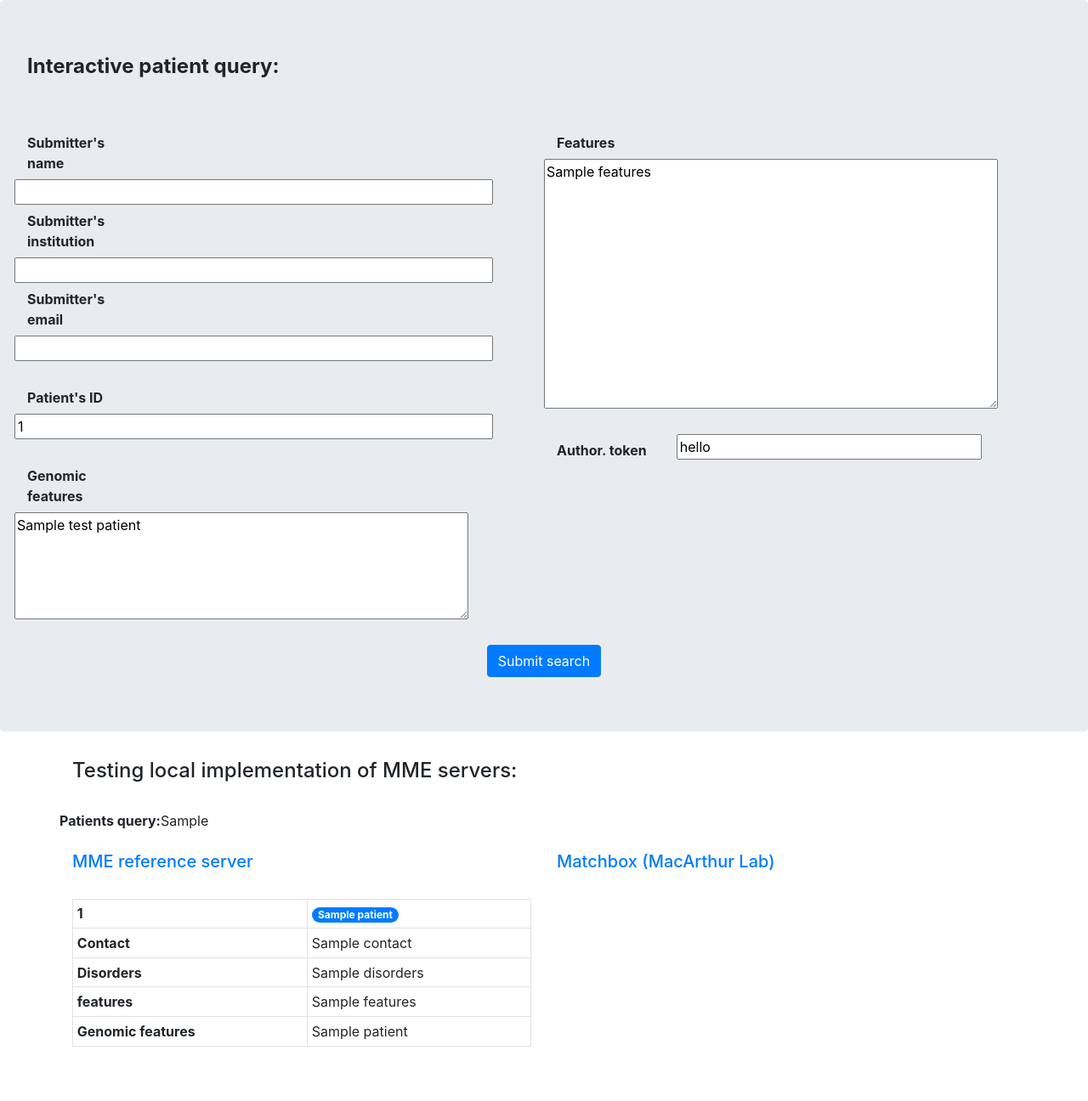
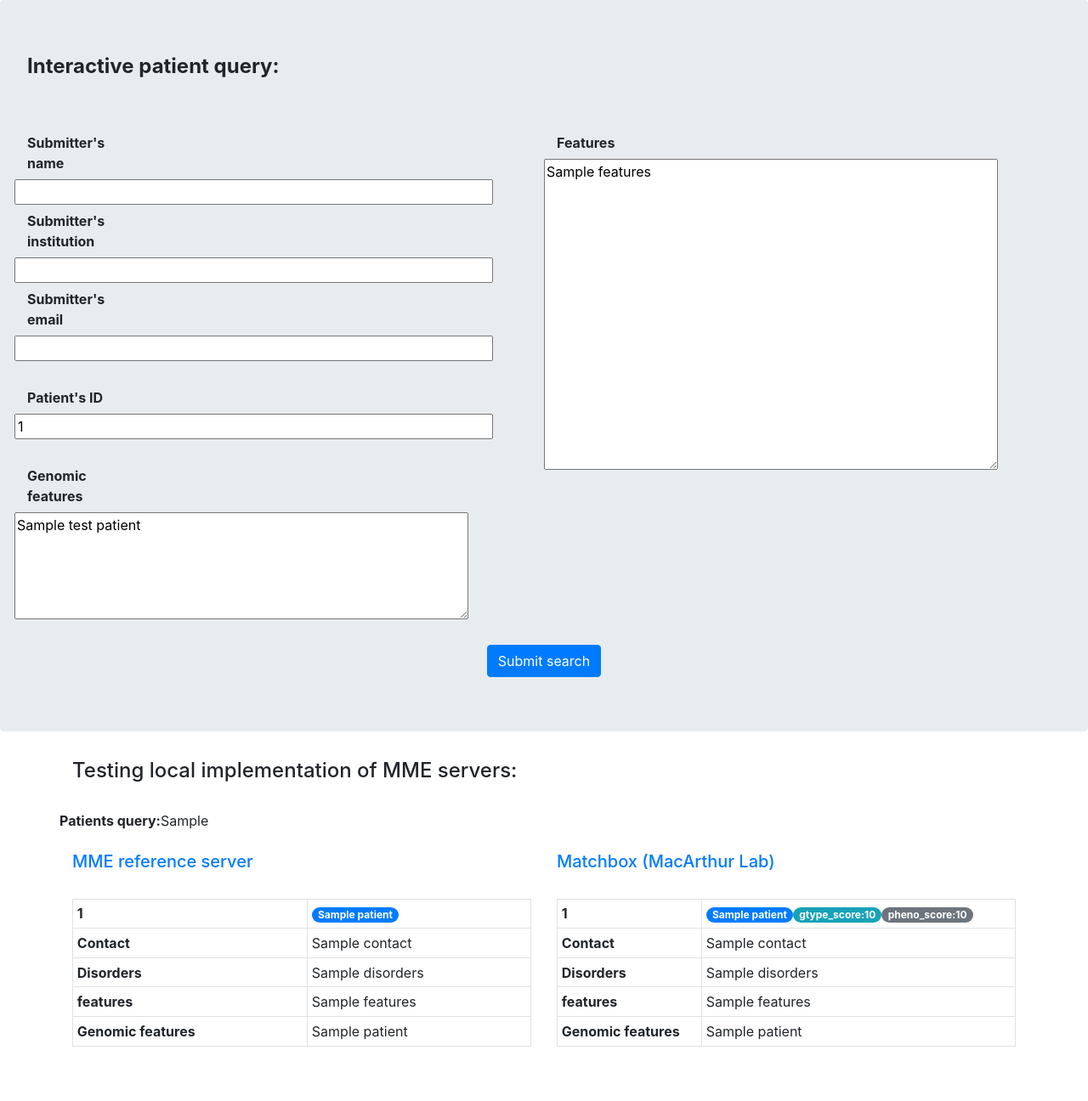
Before and after one commit to Clinical-Genomics/cgmatch, a Flask app: template cgmatch/server/templates/search.html in a window 1280 px wide. Shown: the whole page at 85% size. Run offline with Flask 2, Linux system fonts and the light colour scheme; the template is opened without the code that fills it: most values are stand-ins (such as "Sample title", 1, 10 or a date in 2020); some libraries are stand-ins or nearby versions.

Commit message:
full functioning server handling matchbox json bad responses

```diff
--- a/cgmatch/cli/load.py
+++ b/cgmatch/cli/load.py
@@ -57,9 +57,9 @@ def load_demo(db_uri=None):
                 # convert patient in matchbox patient
                 matchbox_patient = matchbox_patient_obj(patient) # convert json patient to matchbox patient object
                 # save patient to database:
-                if counter <= 2:
-                    LOG.info("\n-------> patient n. "+str(counter)+'\n')
-                    inserted_patients.append(add_patient(patients_collection, matchbox_patient))
+
+                LOG.info("\n-------> patient n. "+str(counter)+'\n')
+                inserted_patients.append(add_patient(patients_collection, matchbox_patient))
                 counter += 1
 
 
--- a/cgmatch/server/templates/search.html
+++ b/cgmatch/server/templates/search.html
@@ -92,18 +92,12 @@
 					<div class="row">
 					  <label for="features" class="col-sm-3 col-form-label"><strong>Features</strong></label>
 					  <div>
-							<textarea name="features" id="features" cols="50" rows="12">
+							<textarea name="features" id="features" cols="50" rows="15">
 								{{- test_patient.features -}}
 							</textarea>
 					  </div>
 					</div><!-- end of features -->
 					<br>
-					<div class="row">
-						<label for="token" class="col-sm-3 col-form-label"><strong>Author. token</strong></label>
-						<div class="col-sm6">
-							<input type="text" name="token" id="token" value="hello" size="30">
-						</div>
-					</div>
 				</div><!--end of <div class="col-sm"> -->
 			</div> <!--end of <div class="row"-->
 			<br>
@@ -160,15 +154,53 @@
 							<span style="color: red">
 								{{refserver_response.message}}
 							</span>
+							<br><br>
 						{% endif %}
 					{% endif %}
 				</div>
 			</div>
 			<div class="col-sm">
 				<h5><a href="https://github.com/macarthur-lab/matchbox" target="_blank">Matchbox (MacArthur Lab)</a></h5>
+				<br>
+				<div>
+					{% if matchbox_response %}
+						{% if matchbox_response.results %}
+							{% for result in matchbox_response.results %}
+								<table class="table table-sm table-bordered">
+									<tr>
+										<td><strong>{{result.patient.id}}</strong></td>
+										<td><span class="badge badge-primary badge-pill">{{result.score.patient}}</span><span class="badge badge-info badge-pill">gtype_score:{{result.score._genotypeScore}}</span><span class="badge badge-secondary badge-pill">pheno_score:{{result.score._phenotypeScore}}</span></td>
+									</tr>
+									<tr>
+										<td><strong>Contact</strong></td>
+										<td>{{result.patient.contact}}</td>
+									</tr>
+									<tr>
+										<td><strong>Disorders</strong></td>
+										<td>{{result.patient.disorders}}</td>
+									</tr>
+									<tr>
+										<td><strong>features</strong></td>
+										<td>{{result.patient.features}}</td>
+									</tr>
+									<tr>
+										<td><strong>Genomic features</strong></td>
+										<td>{{result.patient.genomicFeatures}}</td>
+									</tr>
+								</table>
+								<br><br>
+							{% endfor %}
+						{% else %}
+							Server response:
+							<span style="color: red">
+								{{matchbox_response}}
+							</span>
+							<br><br>
+						{% endif %}
+					{% endif %}
+				</div>
 			</div>
 		</div> <!-- end of <div class="row">-->
-
 	</div>
 </body>
 </html>
--- a/instance/config.cfg
+++ b/instance/config.cfg
@@ -9,9 +9,9 @@ MONGO_URI = 'mongodb://mboxuser:mboxpassword@127.0.0.1:27017/cgmatchbox'
 
 # reference server params
 REFSERVER_URL = 'http://localhost:8000/v1/match'
-REFSERVER_TOKEN = ''
+REFSERVER_TOKEN = 'hello'
 
 
 # matchbox params
-MATCHBOX_URL = ''
-MATCHBOX_PARAMS = ''
+MATCHBOX_URL = 'http://localhost:9020/match'
+MATCHBOX_TOKEN = 'abcd'
```
Also changed, not shown: cgmatch/server/controllers.py (+21 -9 lines), cgmatch/server/views.py (+24 -8 lines).
